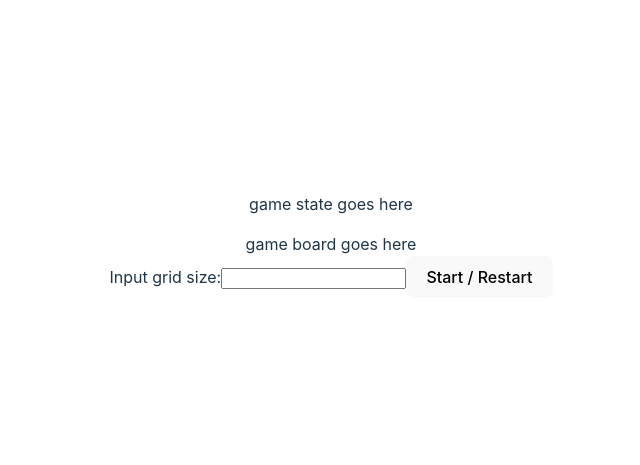
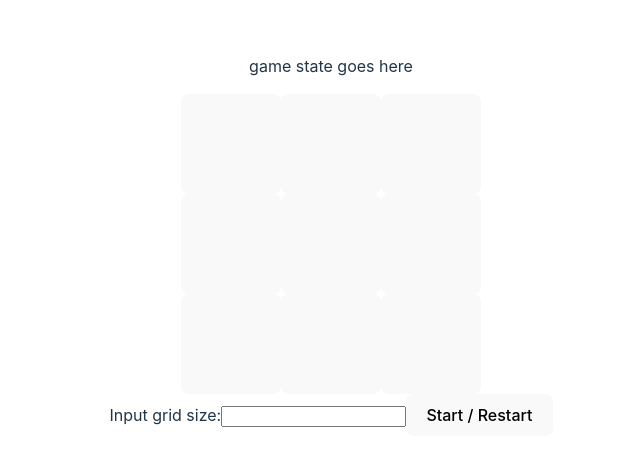
Before and after one commit to Samolote/tic-tac-toe-game, a React (Vite) app: page / in a window 1280 px wide. Shown: the part 163-628 px from the top of the page, without its empty margins (309-949 px from the left). Built offline with nearby package versions, Linux system fonts and the light colour scheme.

Commit message:
Add base for GameBoard component

```diff
--- /dev/null
+++ b/src/components/GameBoard/GameBoard.tsx
@@ -0,0 +1,24 @@
+type Props = {
+  size: number;
+};
+
+const GameBoard = ({ size }: Props) => {
+  const board = Array(size * size).fill(null);
+
+  return (
+    <div
+      data-testid="game-board"
+      style={{
+        display: 'grid',
+        gridTemplateColumns: `repeat(${size}, 100px)`,
+        justifyContent: 'center',
+      }}
+    >
+      {board.map((_, i) => (
+        <button key={i} style={{ height: '100px' }}></button>
+      ))}
+    </div>
+  );
+};
+
+export default GameBoard;
--- /dev/null
+++ b/src/components/GameBoard/index.ts
@@ -0,0 +1 @@
+export { default as GameBoard } from './GameBoard';
--- a/src/components/TicTacToe/TicTacToe.tsx
+++ b/src/components/TicTacToe/TicTacToe.tsx
@@ -1,8 +1,10 @@
+import { GameBoard } from '../GameBoard';
+
 const TicTacToe = () => {
   return (
     <div data-testid="tic-tac-toe">
       <p>game state goes here</p>
-      <div>game board goes here</div>
+      <GameBoard size={3} />
       <form>
         <label>
           Input grid size:
```
Also changed, not shown: 1 other file (tests, documents, lock files or other folders).
